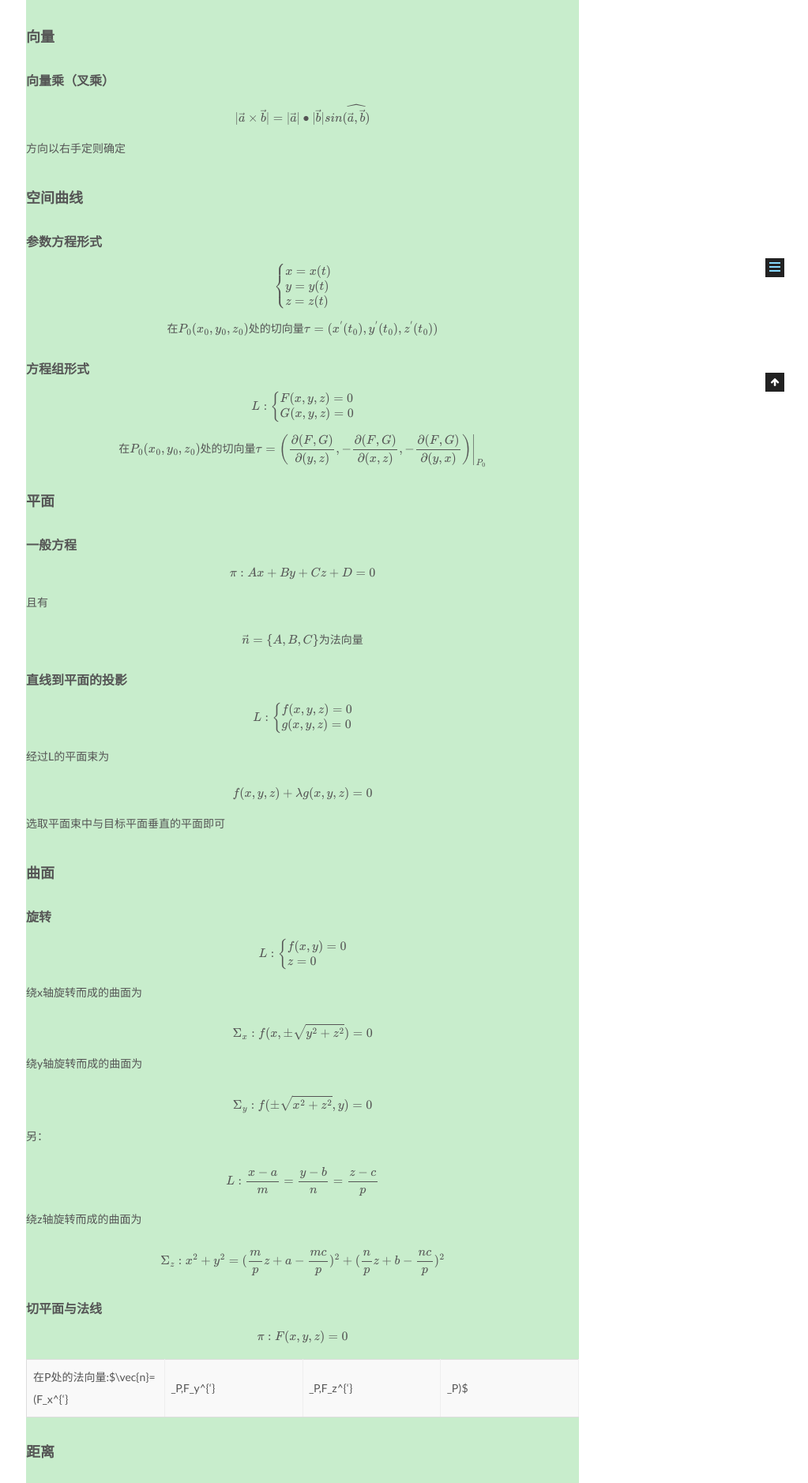
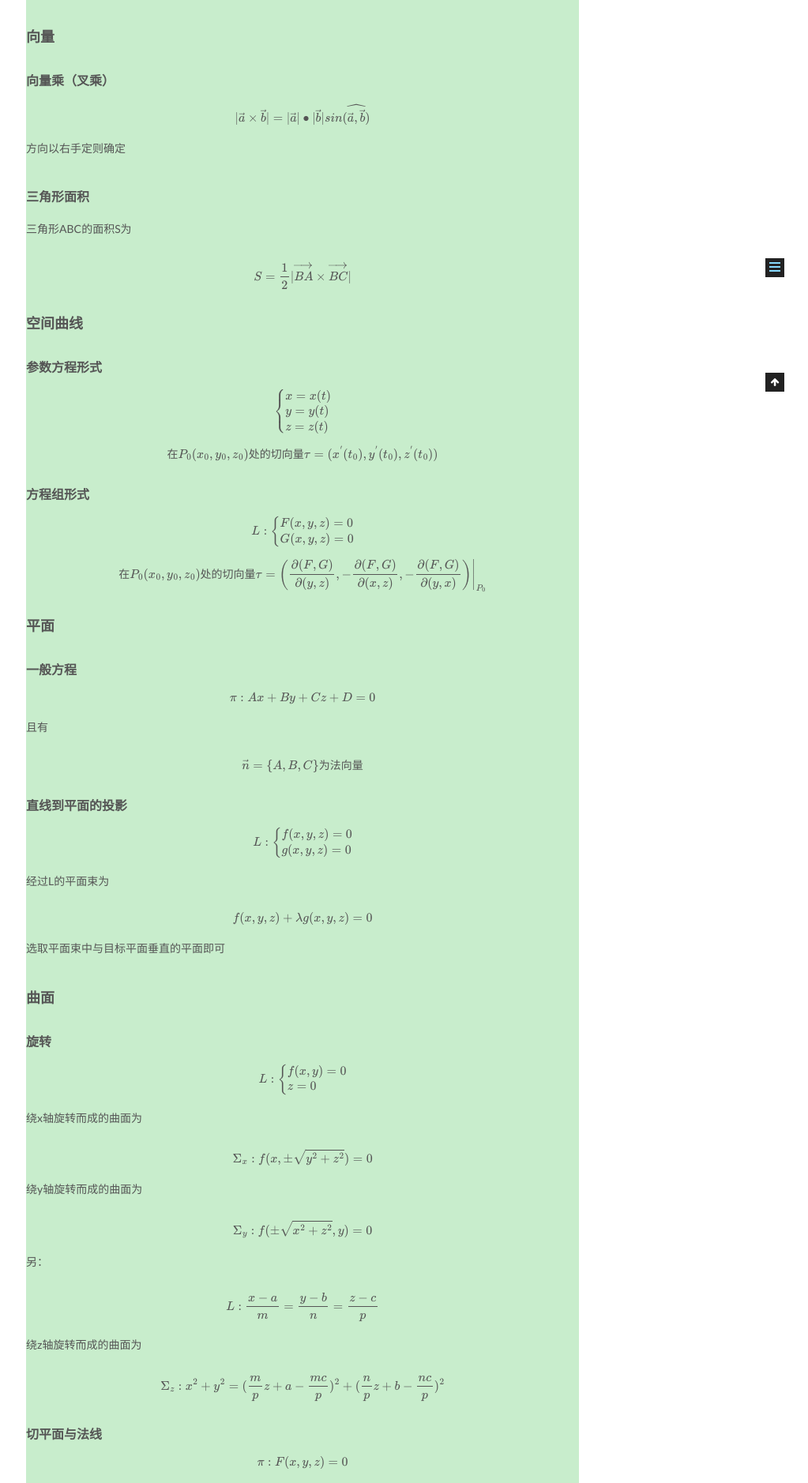
Before and after one commit to ONLYUNIVERSE/ONLYUNIVERSE.github.io, a Jekyll site: the page built from _posts/2021-04-12-高等数学.md, in a window 1280 px wide. Shown: the part 504-2382 px from the top of the page at 79% size, without its empty margins (257-1280 px from the left). Built offline with Jekyll 4.4.1, drawn with Linux system fonts in a browser that asks for light colours; formulas are drawn with MathJax 3.

Commit message:
Update 2021-04-12-高等数学.md

```diff
--- a/_posts/2021-04-12-高等数学.md
+++ b/_posts/2021-04-12-高等数学.md
@@ -20,6 +20,12 @@ tags:                               #标签
 $$|\vec{a}\times \vec{b}|=|\vec{a}|\bullet|\vec{b}|sin(\widehat{\vec{a},\vec{b} })$$
 
 方向以右手定则确定
+
+#### 三角形面积
+
+三角形ABC的面积S为
+
+$$S={1\over 2}|\overrightarrow{BA}\times \overrightarrow{BC}|$$
 
 ### 空间曲线
 
```
